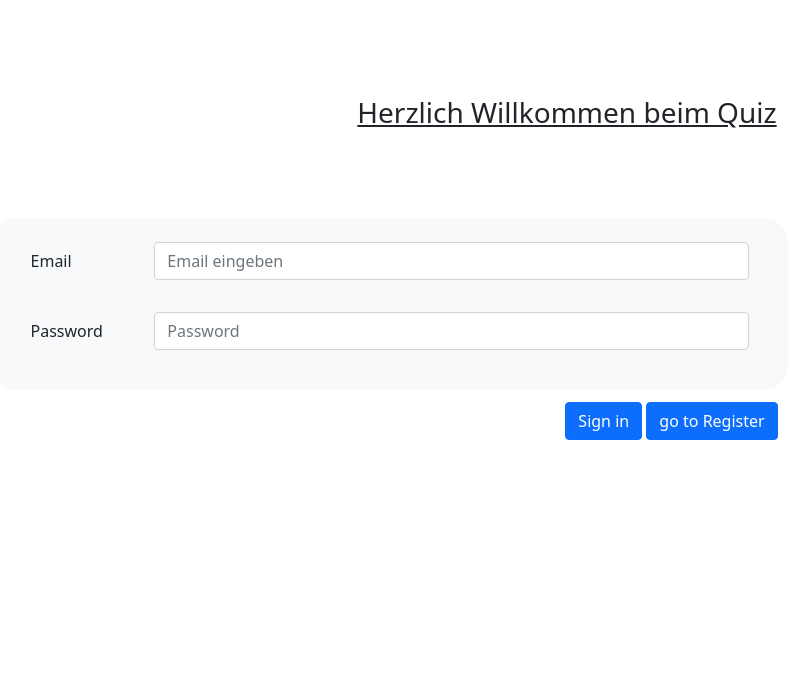
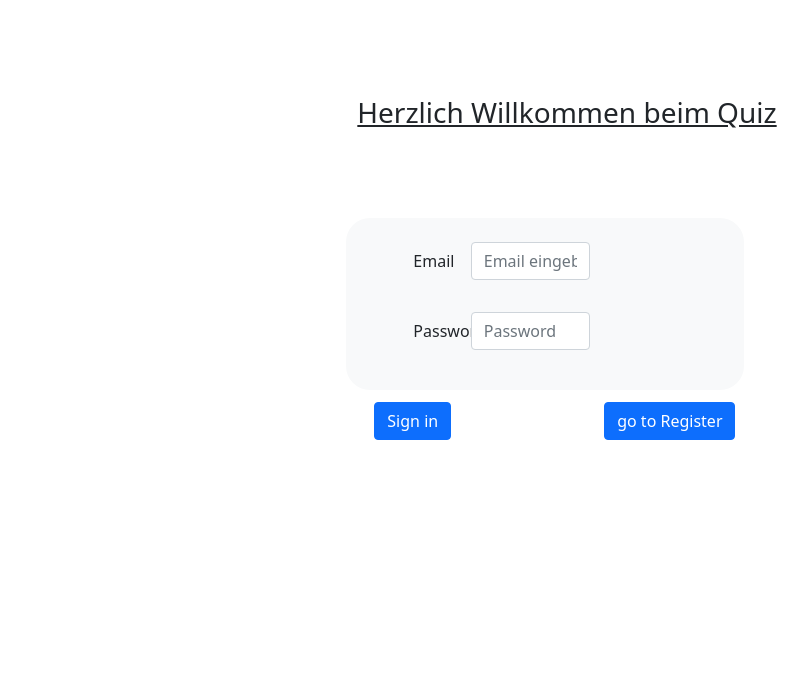
Before and after one commit to Claptrap3004/AbfrageProgramm, a PHP site: template App/view/login/login.html.twig in a window 1280 px wide. Shown: the part 56-736 px from the top of the page, without its empty margins (73-882 px from the left). Run offline with PHP 8.4, Linux system fonts and the light colour scheme; the template is opened without the code that fills it, so the values that code supplies are empty; some libraries are stand-ins or nearby versions.

Commit message:
fixed bug of delay when new stats need to be created for first time user gets asked corresponding question. Also changed layout of login page

```diff
--- a/App/Controller/QuizQuestionController.php
+++ b/App/Controller/QuizQuestionController.php
@@ -77,11 +77,13 @@ class QuizQuestionController extends Controller
                 $clearStats = $_POST['clearStats'] ?? '';
                 $answers = $_POST['answers'] ?? [];
                 $questionId = $_POST['questionId'] ?? $id;
+
                 $question = $factory->createQuizQuestionById($questionId);
                 if ($clearStats) $question->getStats()->reset();
                 foreach ($answers as $answer) {
                     if ((int)$answer > 0) $question->addGivenAnswer($factory->findIdTextObjectById((int)$answer, KindOf::ANSWER));
                 }
+
                 $question->writeResultDB();
                 $whichActual = $_SESSION['setActual'] = 'next question' ? SetActual::NEXT : SetActual::PREVIUOS;
                 KindOf::QUIZCONTENT->getDBHandler()->setActual($whichActual);
--- a/App/Model/CSVImporter.php
+++ b/App/Model/CSVImporter.php
@@ -17,9 +17,9 @@ class CSVImporter
         $row = 0;
         if (($handle = fopen($fileName, "r")) !== FALSE) {
             while (($data = fgetcsv($handle, 1000, ",")) !== FALSE) {
-                $num = count($data);
                 $row++;
                 if ($row === 1) continue;
+
                 if ($data[0] !== $category)  {
                     $categoryId = 0;
                     $category = $data[0];
@@ -29,9 +29,8 @@ class CSVImporter
                     }
                     $categoryId = $categoryId == 0 ? $categoryHandler->create(['text' => $category]) : $categoryId;
                 }
+
                 $this->proceedData($data, $categoryId);
-                echo "Line $num proceeded";
-
             }
         }
         fclose($handle);
@@ -53,6 +52,7 @@ class CSVImporter
         $questionId = $questionDBHandler->create(['category_id'=> $categoryId,'user_id'=>$_SESSION['UserId'],'text' => $question]);
         $answerDBHandler = KindOf::ANSWER->getDBHandler();
         $relationDBHandler = KindOf::RELATION->getDBHandler();
+
         foreach ($answers as $answer){
             $isRight = $answer == $rightAnswer ? 1 : 0;
             $answerId = $answerDBHandler->create(['text' => $answer]);
--- a/App/Model/Question.php
+++ b/App/Model/Question.php
@@ -40,6 +40,9 @@ abstract class Question extends IdText
         return $this->wrongAnswers;
     }
 
+    /** returns shuffled merge of right and wrong answer arrays
+     * @return array
+     */
     public function getAnswers():array
     {
         $answers = array_merge($this->rightAnswers,$this->wrongAnswers);
--- a/App/Model/QuizStats.php
+++ b/App/Model/QuizStats.php
@@ -112,7 +112,6 @@ class QuizStats
         return $this->questionData;
     }
 
-    // provides the success rate of the quiz
 
     public function getRate(): float
     {
--- a/App/class/StatsDBHandler.php
+++ b/App/class/StatsDBHandler.php
@@ -49,12 +49,11 @@ class StatsDBHandler extends IdTextDBHandler
     {
         $sql = "SELECT * FROM $this->tableName WHERE question_id = :question_id AND user_id = :user_id;";
         $stmt = $this->connection->prepare($sql);
-        $stmt->execute([':question_id'=> $id,':user_id'=> $this->userId]);
+        $stmt->execute([':question_id'=> $id,':user_id'=> $_SESSION['UserId']]);
         $result = $stmt->fetch(PDO::FETCH_ASSOC);
         if (!$result) {
             $id = $this->create(['question_id'=> $id, 'user_id' => $_SESSION['UserId'],'times_asked'=>0,'times_right' =>0]);
-            usleep(200);
-            $result = $this->findById($id);
+            $result = ['id'=>$id,'question_id'=> $id, 'user_id' => $_SESSION['UserId'],'times_asked'=>0,'times_right' =>0];
         }
         return $result;
     }
--- a/App/view/base.html.twig
+++ b/App/view/base.html.twig
@@ -71,6 +71,10 @@
             overflow-y: auto;
         }
 
+        .login-contentRight {
+            display: none;
+        }
+
         body {
             overflow: hidden;
         }
@@ -105,11 +109,11 @@
 </div>
 <div id="content">
     <form method="post">
-        <div class="container text-center py-5 my-4">
+        <div id="subtitle" class="container text-center py-5 my-4">
             <h3 class="text-decoration-underline text-bold">{% block subtitle %}{% endblock %}</h3>
         </div>
         <div class="row row-cols-7 gx-5">
-            <div class="col"></div>
+            <div id="spacerContentLeft" class="col"></div>
             <div class="col-2 bg-light rounded-5 my-2 py-2 align-self-left scrollable-contentleft"
                  id="contentLeft">
                 {% block contentleft %}{% endblock %}
@@ -133,6 +137,15 @@
     {% endblock %}
 </div>
 <script>
+    function setLoginScreen(){
+        let newContentLeft = document.createElement('div');
+        newContentLeft.className = "col-4 bg-light rounded-5 my-2 py-2 align-self-left scrollable-contentleft";
+        document.querySelector('#spacerContentLeft').className = "col-3";
+        document.querySelector('#contentRight').hidden = 'hidden';
+        document.querySelector('#contentLeft').replaceWith(newContentLeft);
+        console.log(document.querySelector('#contentLeft').className);
+    }
+
     function clickFn(id) {
         let idStr = "#a_id" + id;
         document.querySelector(idStr).checked = !document.querySelector(idStr).checked
--- a/App/view/login/login.html.twig
+++ b/App/view/login/login.html.twig
@@ -8,47 +8,75 @@
     Herzlich Willkommen beim Quiz
 {% endblock %}
 {% block contentleft %}
+    <script>
+        let contentLeft = document.querySelector('#contentLeft');
+        document.querySelector('#spacerContentLeft').className = "col-4";
+        contentLeft.style.minWidth='30%';
+        contentLeft.style.maxWidth='30%';
+    </script>
     <div class="row mb-3">
-            <label for="inputUsername" class="col-sm-2 col-form-label" id="labelInputUsername" hidden="hidden">Username</label>
-            <div class="col-sm-10">
-                <input type="hidden" name='userName' class="form-control" id="inputUsername" placeholder="Username eingeben" >
+        <div class="col-1"></div>
+        <label for="inputUsername" class="col-sm-2 col-form-label" id="labelInputUsername"
+               hidden="hidden">Username</label>
+        <div class="col-5">
+            <input type="hidden" name='userName' class="form-control" id="inputUsername"
+                   placeholder="Username eingeben">
         </div>
-        </div>        <div class="row mb-3">
+    </div>
+    <div class="row mb-3">
+        <div class="col-1"></div>
         <label for="inputEmail" class="col-sm-2 col-form-label">Email</label>
-            <div class="col-sm-10">
+        <div class="col-5">
             <input type="email" name='email' class="form-control" id="inputEmail" placeholder="Email eingeben">
         </div>
     </div>
     <div class="row mb-3">
+        <div class="col-1"></div>
         <label for="inputEmailValidate" class="col-sm-2 col-form-label" id="labelInputEmailValidate" hidden="hidden">Email</label>
-            <div class="col-sm-10">
-                <input type="hidden" name='emailValidate' class="form-control" id="inputEmailValidate" placeholder="Email wiederholen">
+        <div class="col-5">
+            <input type="hidden" name='emailValidate' class="form-control" id="inputEmailValidate"
+                   placeholder="Email wiederholen">
         </div>
     </div>
     <div class="row mb-3">
+        <div class="col-1"></div>
         <label for="inputPassword" class="col-sm-2 col-form-label">Password</label>
-            <div class="col-sm-10">
+        <div class="col-5">
             <input type="password" name='password' class="form-control" id="inputPassword" placeholder="Password">
         </div>
     </div>
     <div class="row mb-3">
-            <label for="inputPasswordValidate" class="col-sm-2 col-form-label" id="labelInputPasswordValidate" hidden="hidden">Password wiederholen</label>
-            <div class="col-sm-10">
-                <input type="hidden" name='passwordValidate' class="form-control" id="inputPasswordValidate" placeholder="Password">
+        <div class="col-1"></div>
+        <label for="inputPasswordValidate" class="col-sm-2 col-form-label" id="labelInputPasswordValidate"
+               hidden="hidden">Password wiederholen</label>
+        <div class="col-5">
+            <input type="hidden" name='passwordValidate' class="form-control" id="inputPasswordValidate"
+                   placeholder="Password">
         </div>
     </div>
 
 
 
 
+
 {% endblock %}
+{% block contentright %}
+    <script>
+        document.querySelector('#contentRight').className = 'login-contentRight';
+        document.querySelector('#contentRight').refresh();
+    </script>
+{% endblock %}
+
 {% block buttons %}
-    <div class="align-items-center text-center">
-        <div class="row">
-            <div class="col-sm-10 offset-sm-2">
+    <div class="col-3"></div>
+    <div class="col-3 text-center">
+
         <button type="submit" id="confirm" name="loginUser" class="btn btn-primary">Sign in</button>
-                <button type="Button" id="registerUser" name="registerUser" class="btn btn-primary" onclick="toggleLoginRegister(this)">go to Register</button>
     </div>
+    <div class="col-2 text-center">
+        <button type="Button" id="registerUser" name="registerUser" class="btn btn-primary"
+                onclick="toggleLoginRegister(this)">go to Register
+        </button>
     </div>
-    </div>
+    <div class="col-3"></div>
 {% endblock %}
--- a/App/view/welcome.html.twig
+++ b/App/view/welcome.html.twig
@@ -24,9 +24,9 @@
             </a>
         </div>
         <div class="col welcomeButton">
-            <a href="Stats/userdetail/">
+            <a href="quizquestion/select/">
                 <label class="labelWelcomeButton btn btn-primary btn-block w-100 h-100">
-                    Detailansicht Statistik
+                    Quiz individuell erstellen
                 </label>
             </a>
         </div>
```
Lines whose indentation alone changed are shown as unchanged.
